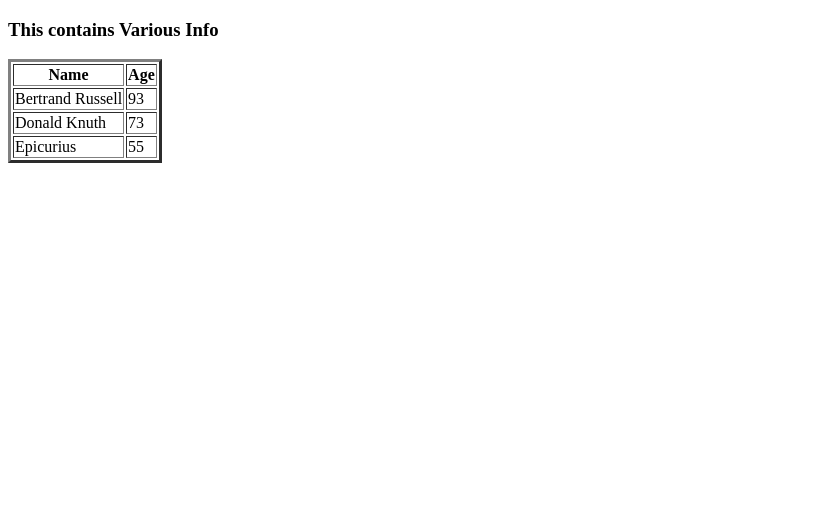
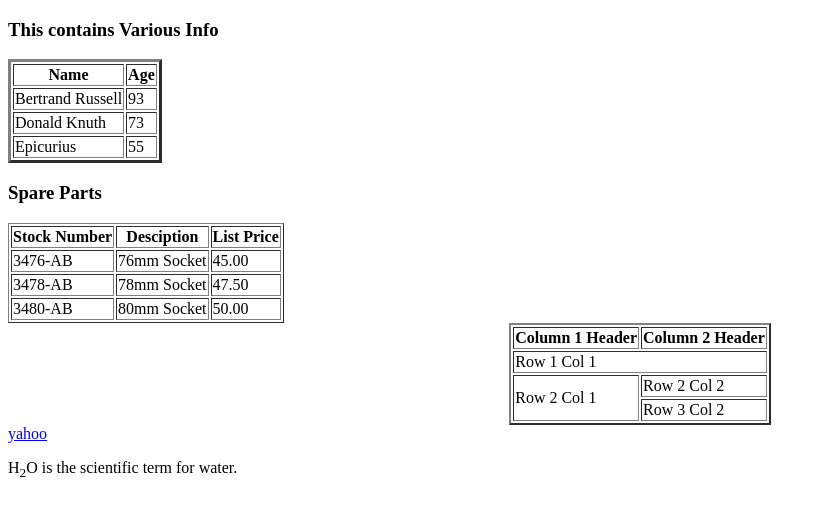
Before and after one commit to Ananiyqq11/Web-I-Practice, a plain HTML site: page index.html in a window 1280 px wide. Shown: the whole page, without its empty margins (0-826 px from the left). Drawn offline with Linux system fonts and the light colour scheme.

Commit message:
added tables

```diff
--- a/index.html
+++ b/index.html
@@ -23,5 +23,40 @@
      </tr>
 
     </table>
+
+
+    <h3>Spare Parts</h3>
+    <table border="1">
+     <tr>
+       <th>Stock Number</th><th>Desciption</th><th>List Price</th>
+     </tr>
+    <tr>
+       <td>3476-AB</td><td>76mm Socket</td><td>45.00</td>
+    </tr>
+    <tr>
+        <td>3478-AB</td><td>78mm Socket</td><td>47.50</td>
+    </tr>
+     <tr>
+        <td>3480-AB</td><td>80mm Socket</td><td>50.00</td>
+     </tr>
+    </table>
+
+    <table border="2" align="center">
+        <tr>
+            <th>Column 1 Header</th> <th>Column 2 Header</th>
+          </tr>
+          <tr>
+            <td colspan="2">Row 1 Col 1</td>
+          </tr>
+          <tr >
+            <td rowspan="2">Row 2 Col 1</td> <td>Row 2 Col 2</td>
+          </tr>
+          <tr>
+            <td>Row 3 Col 2</td>
+          </tr>
+        </table>
+    <a href="https:\\www.yahoo.com"> yahoo</a>
+    <p>H<sub>2</sub>O is the scientific term for water.</p>
+
 </body>
 </html>
```
